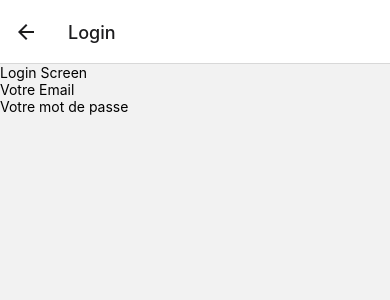
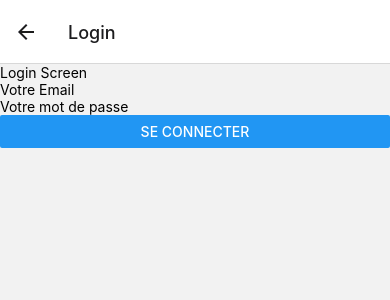
Before and after one commit to adatechschool/projet-mobile-tddeter, a React Native app in the folder TDDeter/: screen /Login in a window 390 px wide. Shown: the top 300 px of the page. Built offline with nearby package versions, Linux system fonts and the light colour scheme.

Commit message:
[feat] Added submit button to login screen

```diff
--- a/TDDeter/Screens/LoginScreen.js
+++ b/TDDeter/Screens/LoginScreen.js
@@ -1,4 +1,4 @@
-import { View, Text, TextInput } from "react-native";
+import { View, Text, TextInput, Button } from "react-native";
 
 export default function LoginScreen() {
   return (
@@ -6,6 +6,7 @@ export default function LoginScreen() {
       <Text>Login Screen</Text>
       <TextInput placeholder="Votre Email" />
       <TextInput placeholder="Votre mot de passe" />
+      <Button title="Se connecter" />
     </View>
   );
 }
```
